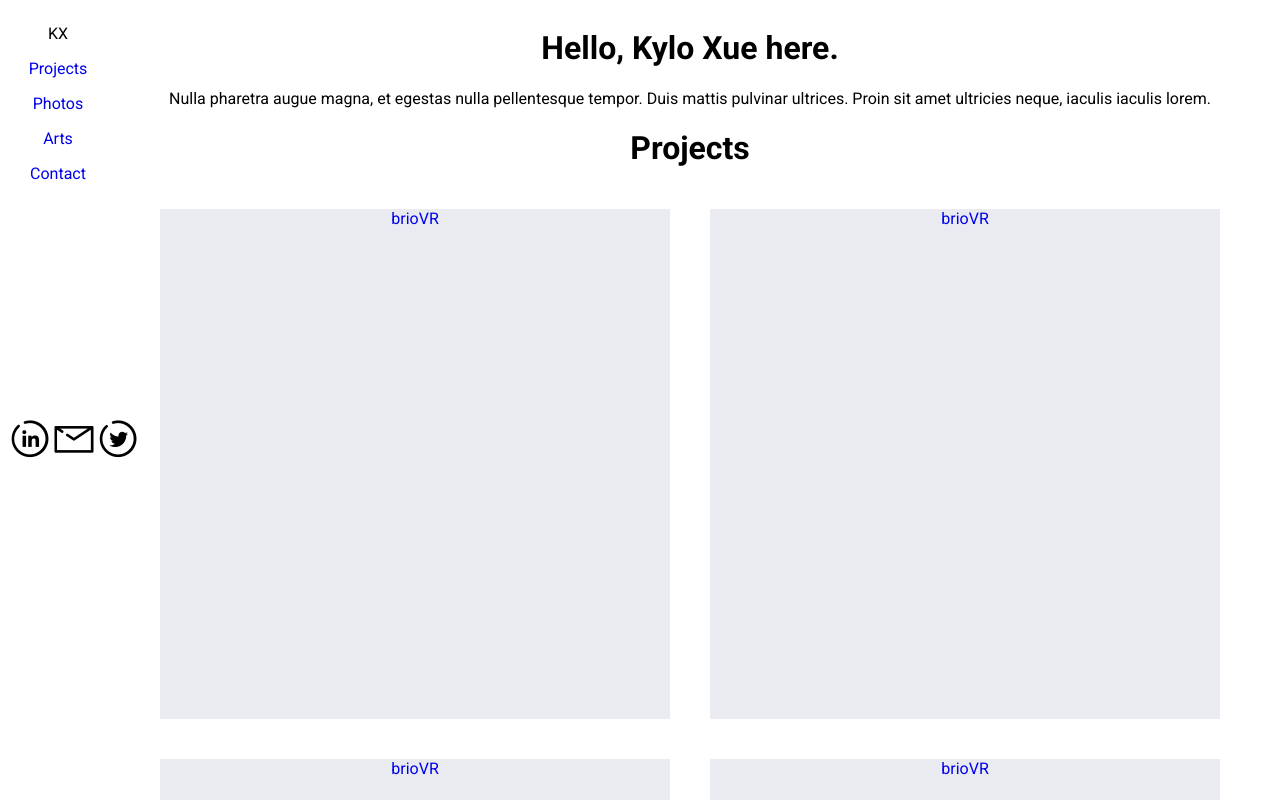
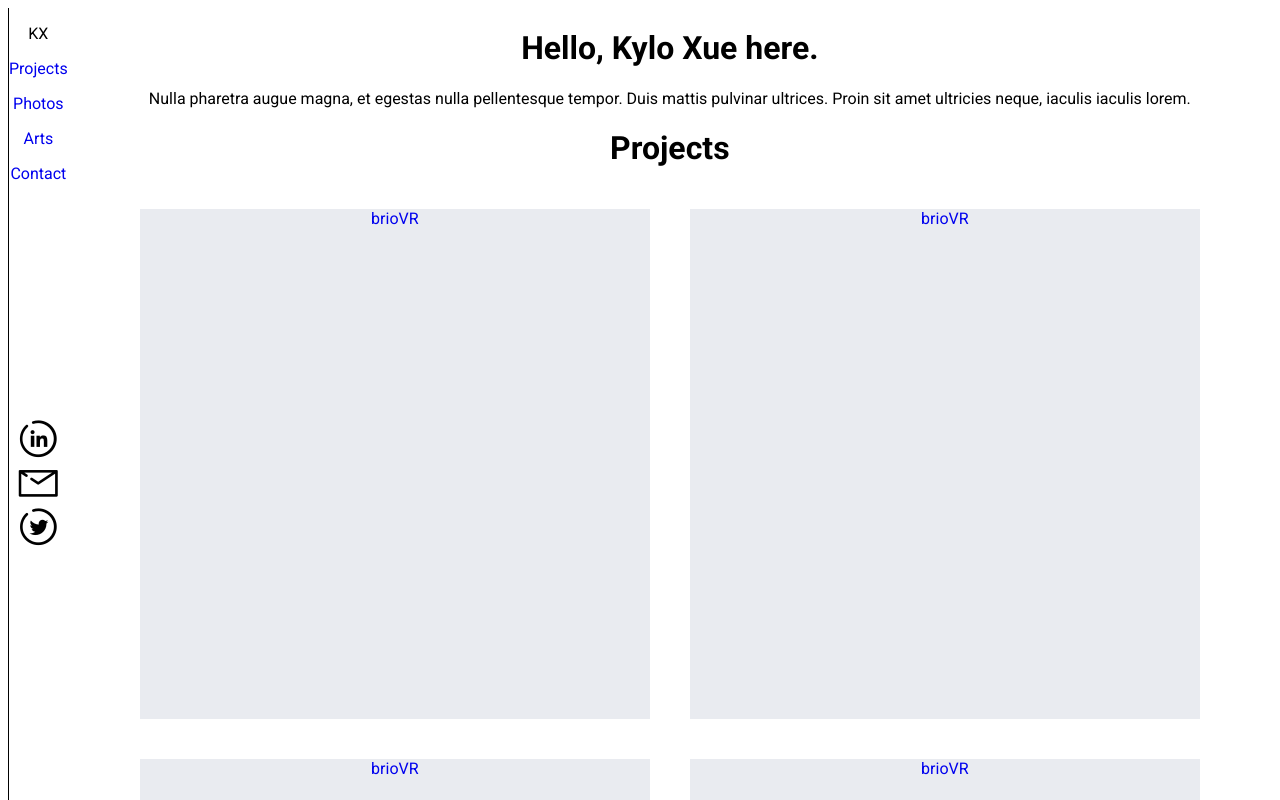
Before and after one commit to alfance/kyloport, a React app: page / in a window 1280 px wide. Shown: the top 800 px of the page. Built offline with nearby package versions, Linux system fonts and the light colour scheme; a web font is replaced by a local one.

Commit message:
nav icon

```diff
--- a/sass/Components/nav.scss
+++ b/sass/Components/nav.scss
@@ -1,6 +1,7 @@
 .nav {
   display: block;
   width:$nav-width;
+  border-left:1px solid black;
 
   * {
     width:100%;
@@ -8,6 +9,7 @@
 
   i {
     font-size: $iconMedium;
+    display: block;
   }
 
   @include xsmall {
```
